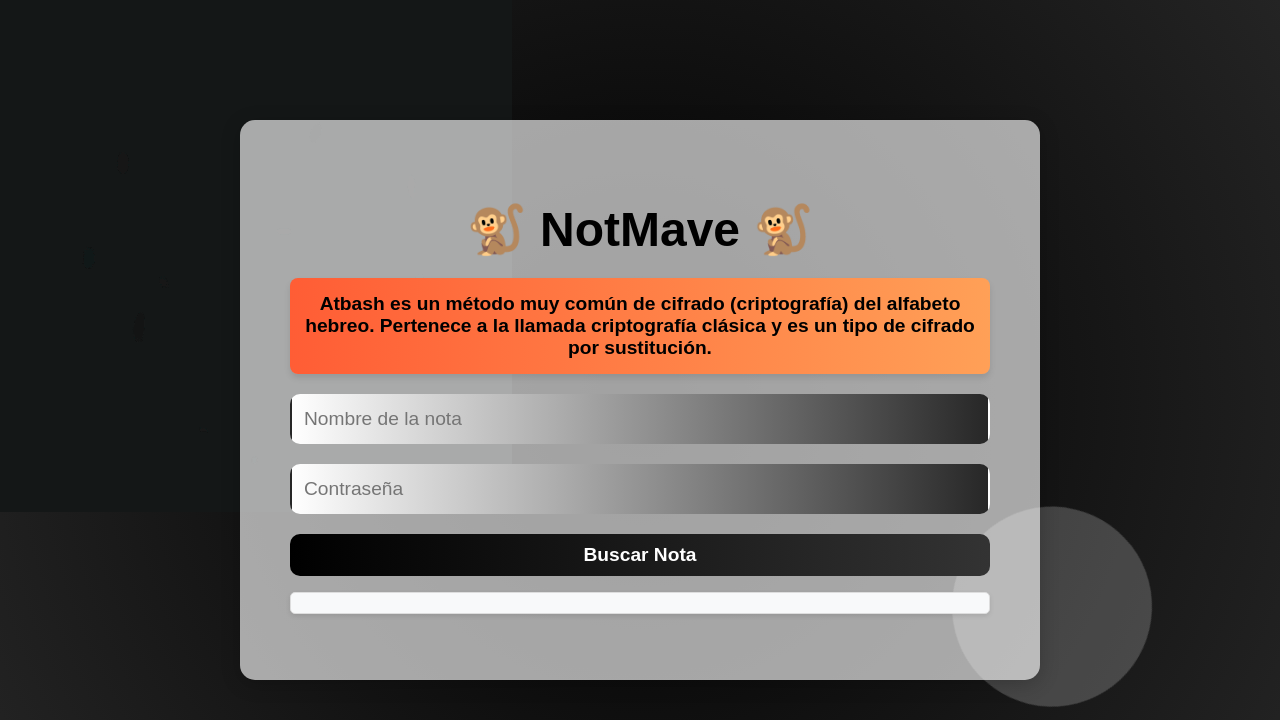
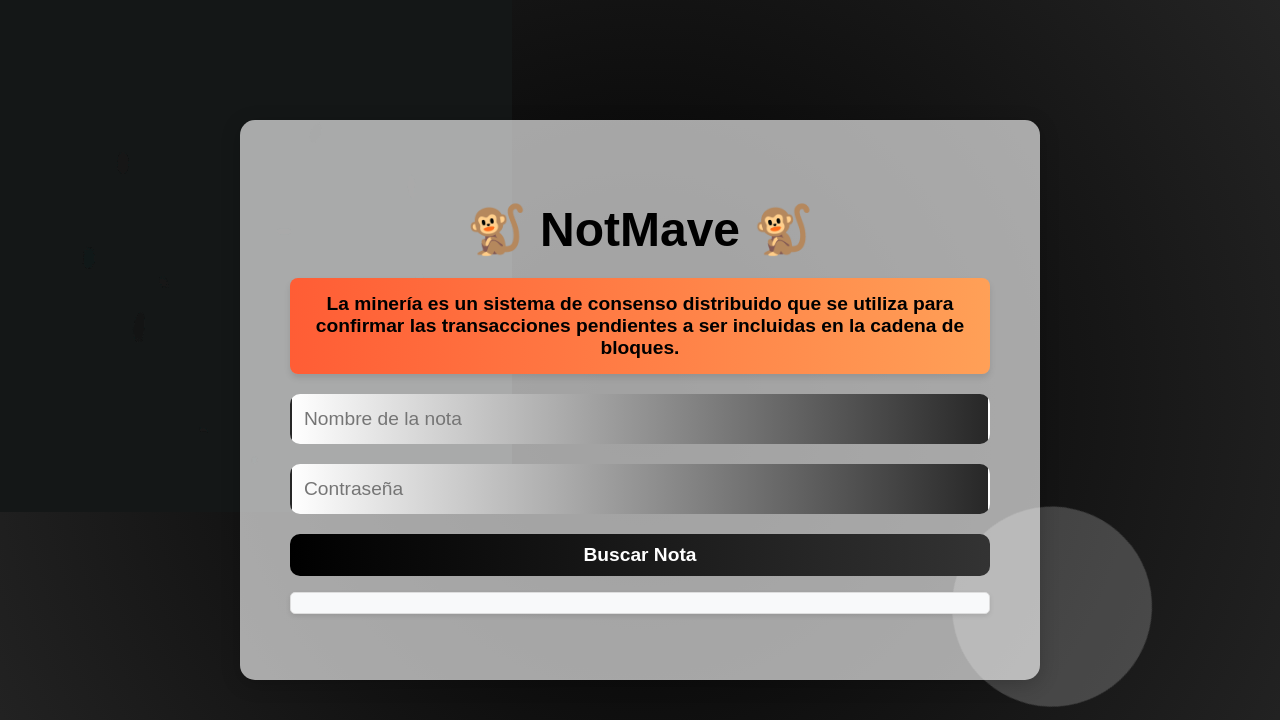
Before and after one commit to HanzMaverick/NotasMave, a Flask app: page / in a window 1280 px wide. Shown: the top 720 px of the page. Run offline with Flask 3, Linux system fonts and the light colour scheme; some libraries are stand-ins or nearby versions.

Commit message:
Juego 17mar

```diff
--- a/templates/search.html
+++ b/templates/search.html
@@ -129,7 +129,7 @@
 
     <!-- Carrusel de textos -->
     <div id="carousel" class="carousel">
-      <div class="carousel-item active"> Atbash es un método muy común de cifrado (criptografía) del alfabeto hebreo. Pertenece a la llamada criptografía clásica y es un tipo de cifrado por sustitución. </div>
+      <div class="carousel-item active"> La minería es un sistema de consenso distribuido que se utiliza para confirmar las transacciones pendientes a ser incluidas en la cadena de bloques.  </div>
       <div class="carousel-item" id="btcPriceSlide">💲 Cargando precio de Bitcoin...</div>
       <div class="carousel-item" id="btcVolumeSlide">📊 Cargando volumen de transacciones...</div>
       <div class="carousel-item" id="btcHashrateSlide">⚡ Cargando hashrate de la red...</div>
```
Also changed, not shown: instance/notes.db.
